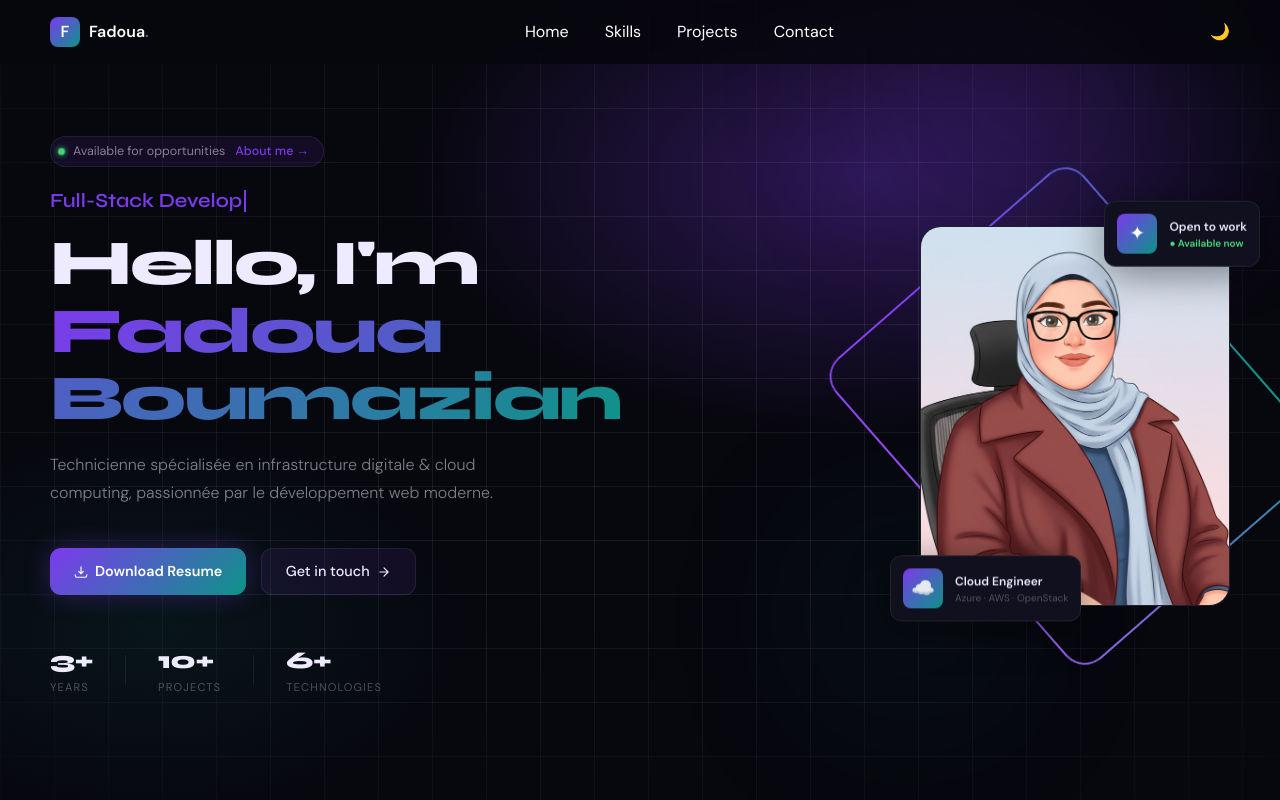
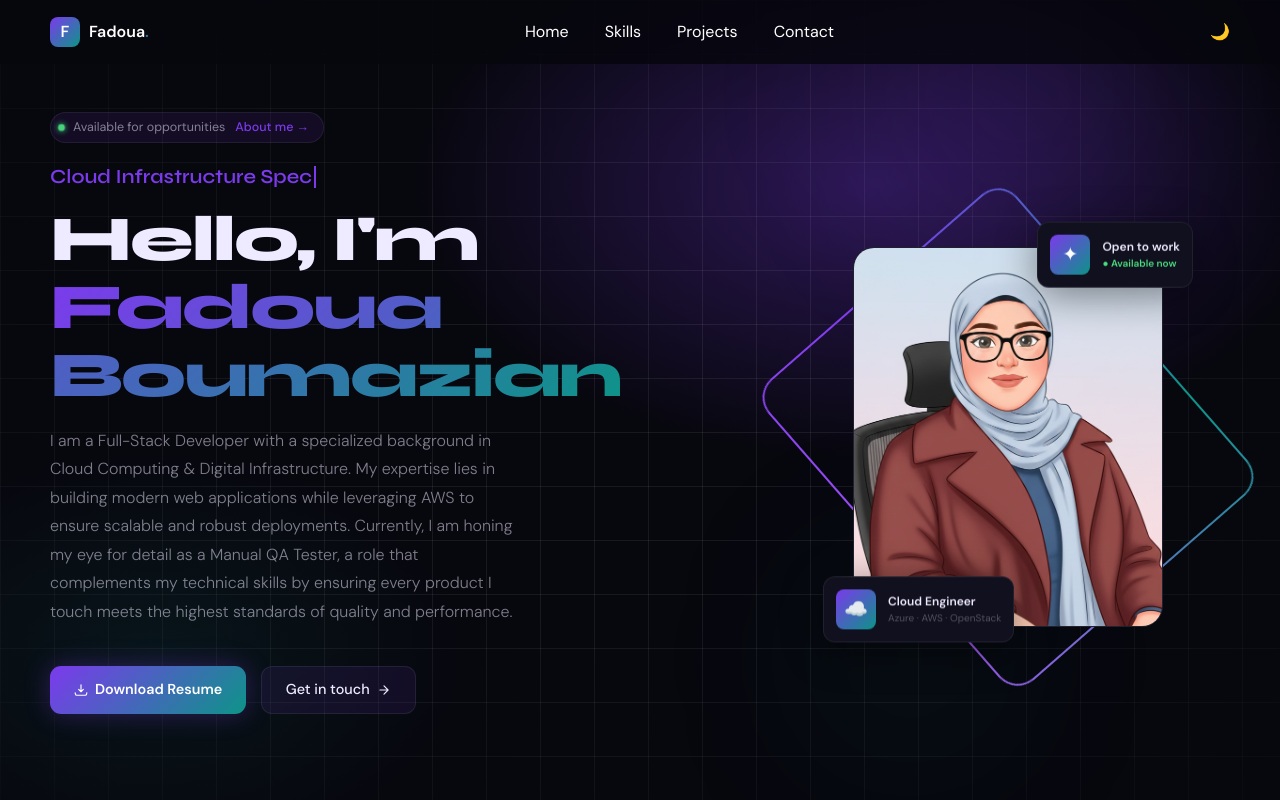
Before and after one commit to boumazian/Fad-portfolio, a Next.js app: page / in a window 1280 px wide. Shown: the top 800 px of the page. Built offline with nearby package versions, Linux system fonts and the light colour scheme.

Commit message:
improve ui to hero

```diff
--- a/src/components/hero.tsx
+++ b/src/components/hero.tsx
@@ -1,15 +1,20 @@
 "use client";
 import { useEffect, useRef, useState } from "react";
-import Image from "next/image"; // استعملنا Image ديال Next حيت أحسن
+import Image from "next/image"
 import { useTheme } from "@/context/ThemeContext";
 
-const ROLES = ["Cloud Computing Engineer", "Full-Stack Developer", "Infrastructure Specialist", "UI/UX Enthusiast"];
+const ROLES = [
+  "Full-Stack Developer",
+  "Cloud Infrastructure Specialist",
+  "QA Manual Tester",
+  "UI/UX Enthusiast"
+];
 
 export default function Hero({
   welcomeMessage = "Available for opportunities",
   welcomeLink = { href: "/aboutme", label: "About me →" },
   title = "Fadoua Boumazian",
-  subtitle = "Technicienne spécialisée en infrastructure digitale & cloud computing, passionnée par le développement web moderne.",
+  subtitle = "I am a Full-Stack Developer with a specialized background in Cloud Computing & Digital Infrastructure. My expertise lies in building modern web applications while leveraging AWS to ensure scalable and robust deployments. Currently, I am honing my eye for detail as a Manual QA Tester, a role that complements my technical skills by ensuring every product I touch meets the highest standards of quality and performance.",
   primaryButton = { href: "/Cv.pdf", label: "Download Resume" },
   secondaryButton = { href: "/ContactSection", label: "Get in touch" },
   photoSrc = "/111.png",
@@ -124,17 +129,17 @@ const tmr = useRef<ReturnType<typeof window.setTimeout> | null>(null);
               </a>
             </div>
 
-            <div className={`h-st fu d5 ${vis ? "in" : ""}`}>
+            {/* <div className={`h-st fu d5 ${vis ? "in" : ""}`}>
               <div><div className="sn">3+</div><div className="sl">Years</div></div>
               <div className="sdiv" />
               <div><div className="sn">10+</div><div className="sl">Projects</div></div>
               <div className="sdiv" />
               <div><div className="sn">6+</div><div className="sl">Technologies</div></div>
-            </div>
+            </div> */}
           </div>
 
           {/* RIGHT PHOTO SECTION */}
-          <div className="h-pc" style={{ display: "flex", justifyContent: "flex-end" }}>
+          <div className="h-pc pl-38" >
             <div className="h-pw">
               {/* Rotating Ring from Code 1 */}
               <div className="h-ring" />
```
